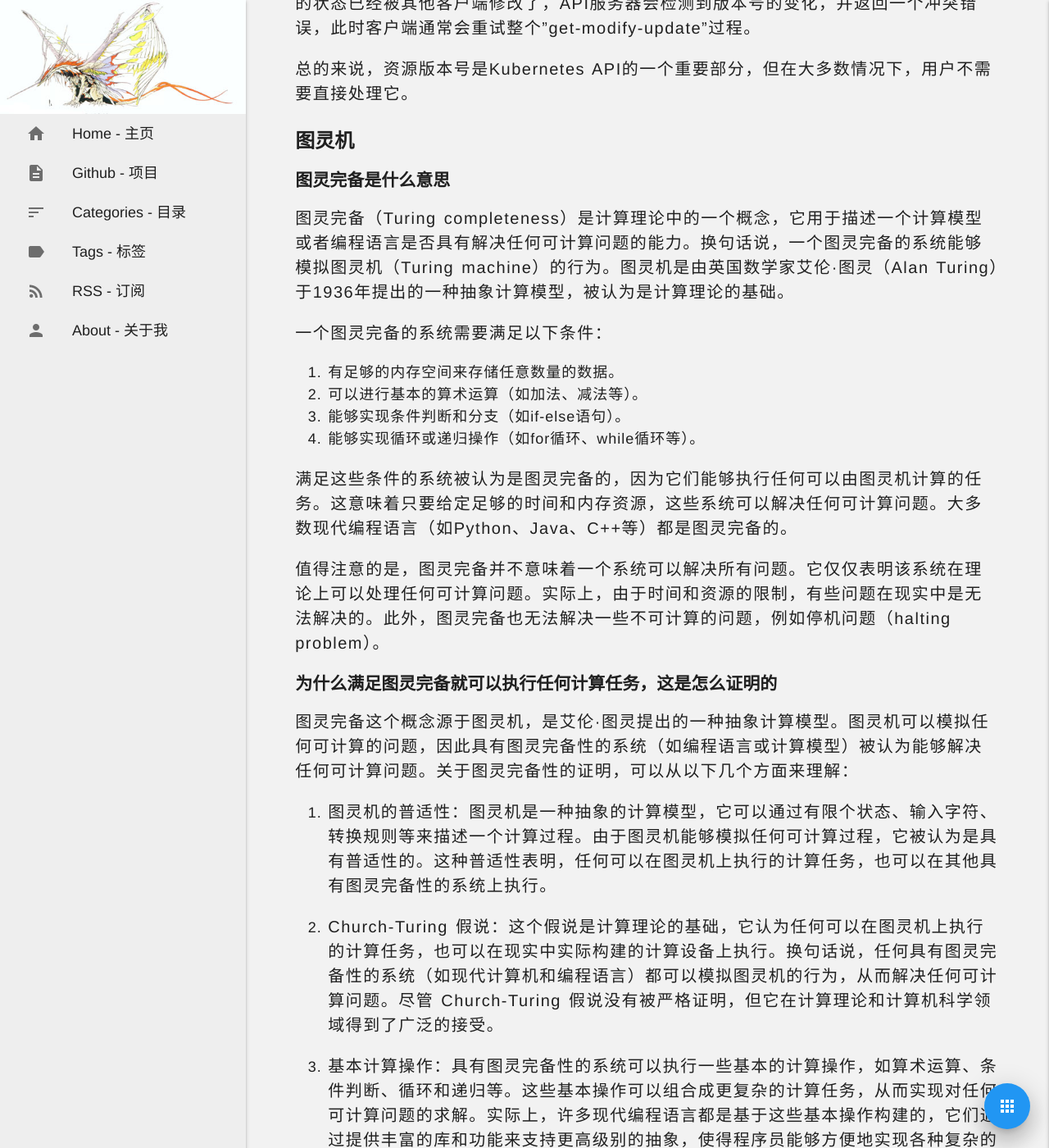
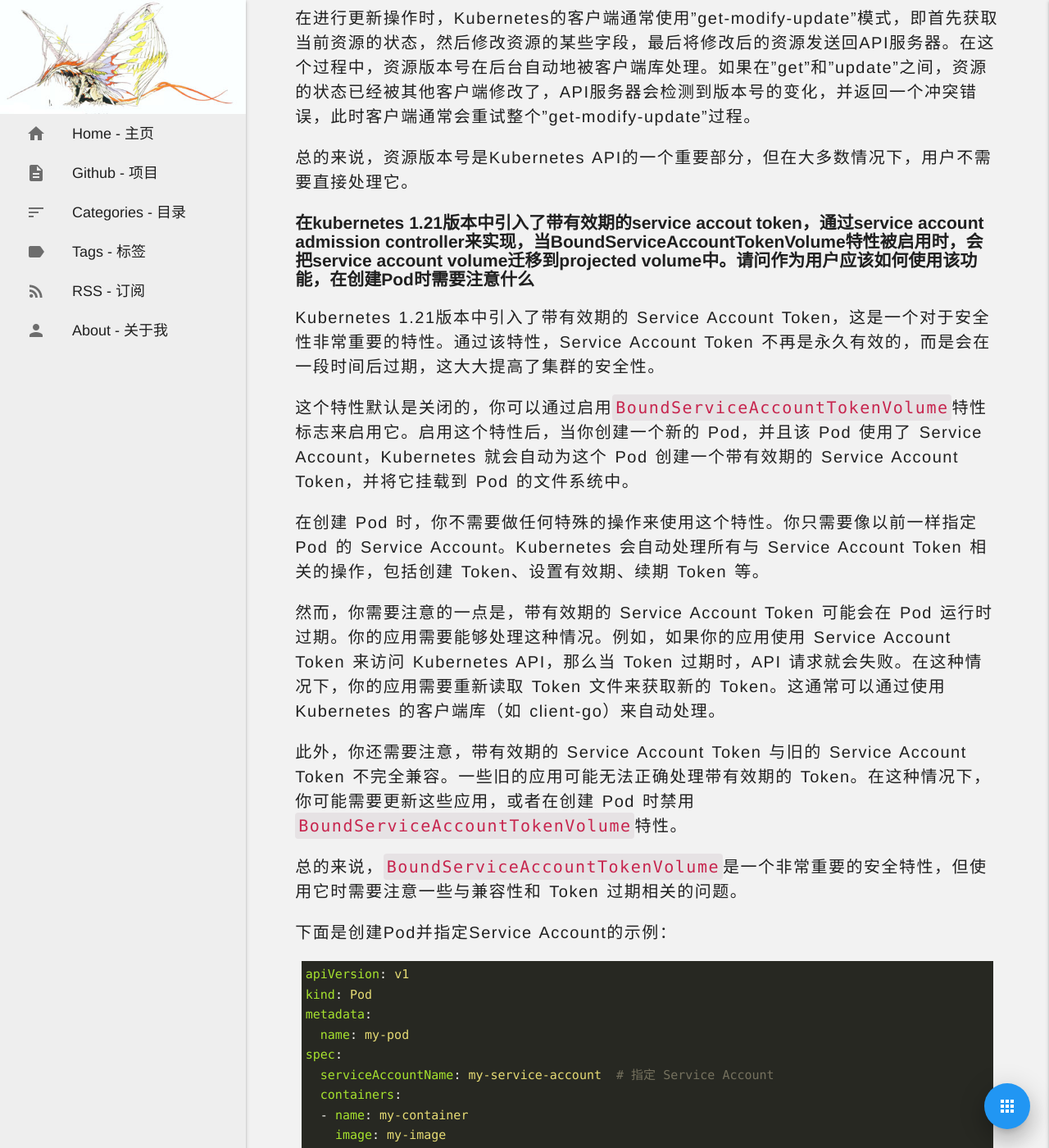
Before and after one commit to noirfate/noirfate.github.io, a Jekyll site: the page built from _posts/2023-05-04-learning-with-chatgpt-Q&A.md, in a window 1280 px wide and 1400 px high, scrolled down 14707 px. Shown: the whole window at 82% size. Built offline with Jekyll 4.4.1, drawn with Linux system fonts in a browser that asks for light colours; some web fonts are replaced; a script that is not in the unit is left out; some of the changed text lies outside the part shown.

Commit message:
Update 2023-05-04-learning-with-chatgpt-Q&A.md

````diff
--- a/_posts/2023-05-04-learning-with-chatgpt-Q&A.md
+++ b/_posts/2023-05-04-learning-with-chatgpt-Q&A.md
@@ -395,6 +395,40 @@ status:
 在进行更新操作时，Kubernetes的客户端通常使用"get-modify-update"模式，即首先获取当前资源的状态，然后修改资源的某些字段，最后将修改后的资源发送回API服务器。在这个过程中，资源版本号在后台自动地被客户端库处理。如果在"get"和"update"之间，资源的状态已经被其他客户端修改了，API服务器会检测到版本号的变化，并返回一个冲突错误，此时客户端通常会重试整个"get-modify-update"过程。
 
 总的来说，资源版本号是Kubernetes API的一个重要部分，但在大多数情况下，用户不需要直接处理它。
+
+#### 在kubernetes 1.21版本中引入了带有效期的service accout token，通过service account admission controller来实现，当BoundServiceAccountTokenVolume特性被启用时，会把service account volume迁移到projected volume中。请问作为用户应该如何使用该功能，在创建Pod时需要注意什么
+
+Kubernetes 1.21版本中引入了带有效期的 Service Account Token，这是一个对于安全性非常重要的特性。通过该特性，Service Account Token 不再是永久有效的，而是会在一段时间后过期，这大大提高了集群的安全性。
+
+这个特性默认是关闭的，你可以通过启用`BoundServiceAccountTokenVolume`特性标志来启用它。启用这个特性后，当你创建一个新的 Pod，并且该 Pod 使用了 Service Account，Kubernetes 就会自动为这个 Pod 创建一个带有效期的 Service Account Token，并将它挂载到 Pod 的文件系统中。
+
+在创建 Pod 时，你不需要做任何特殊的操作来使用这个特性。你只需要像以前一样指定 Pod 的 Service Account。Kubernetes 会自动处理所有与 Service Account Token 相关的操作，包括创建 Token、设置有效期、续期 Token 等。
+
+然而，你需要注意的一点是，带有效期的 Service Account Token 可能会在 Pod 运行时过期。你的应用需要能够处理这种情况。例如，如果你的应用使用 Service Account Token 来访问 Kubernetes API，那么当 Token 过期时，API 请求就会失败。在这种情况下，你的应用需要重新读取 Token 文件来获取新的 Token。这通常可以通过使用 Kubernetes 的客户端库（如 client-go）来自动处理。
+
+此外，你还需要注意，带有效期的 Service Account Token 与旧的 Service Account Token 不完全兼容。一些旧的应用可能无法正确处理带有效期的 Token。在这种情况下，你可能需要更新这些应用，或者在创建 Pod 时禁用 `BoundServiceAccountTokenVolume`特性。
+
+总的来说，`BoundServiceAccountTokenVolume`是一个非常重要的安全特性，但使用它时需要注意一些与兼容性和 Token 过期相关的问题。
+
+下面是创建Pod并指定Service Account的示例：
+```yaml
+apiVersion: v1
+kind: Pod
+metadata:
+  name: my-pod
+spec:
+  serviceAccountName: my-service-account  # 指定 Service Account
+  containers:
+  - name: my-container
+    image: my-image
+```
+在这个例子中，Pod`my-pod`将使用`my-service-account`这个 Service Account。如果你没有指定`serviceAccountName`，那么 Pod 将使用`default`这个 Service Account。
+
+至于禁用`BoundServiceAccountTokenVolume`特性，实际上无法在创建Pod时进行单独的配置。该特性是在集群级别启用或禁用的，一旦启用，会应用到所有的Pod。
+
+如果你需要禁用该特性，需要在API服务器的启动参数中移除或者禁用`BoundServiceAccountTokenVolume`特性标志。这通常需要修改API服务器的配置文件或命令行参数，具体取决于你的Kubernetes集群的设置方式。
+
+请注意，禁用这个特性可能会影响到集群的安全性，因为这会导致Service Account Token恢复到永久有效的状态。因此，你应该谨慎地考虑是否需要禁用这个特性。
 
 ### 图灵机
 #### 图灵完备是什么意思
````
